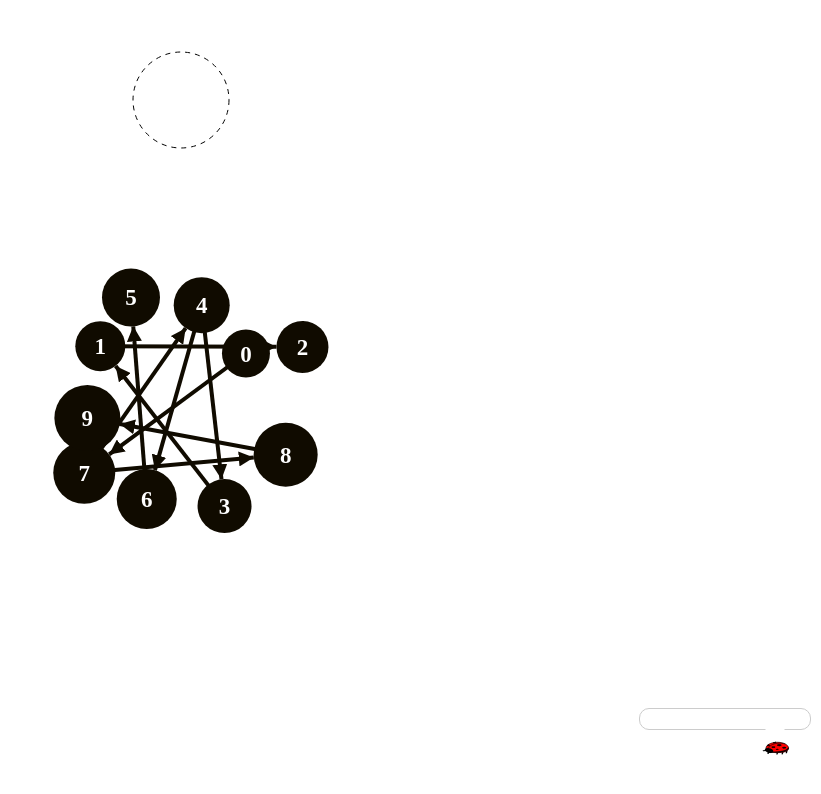
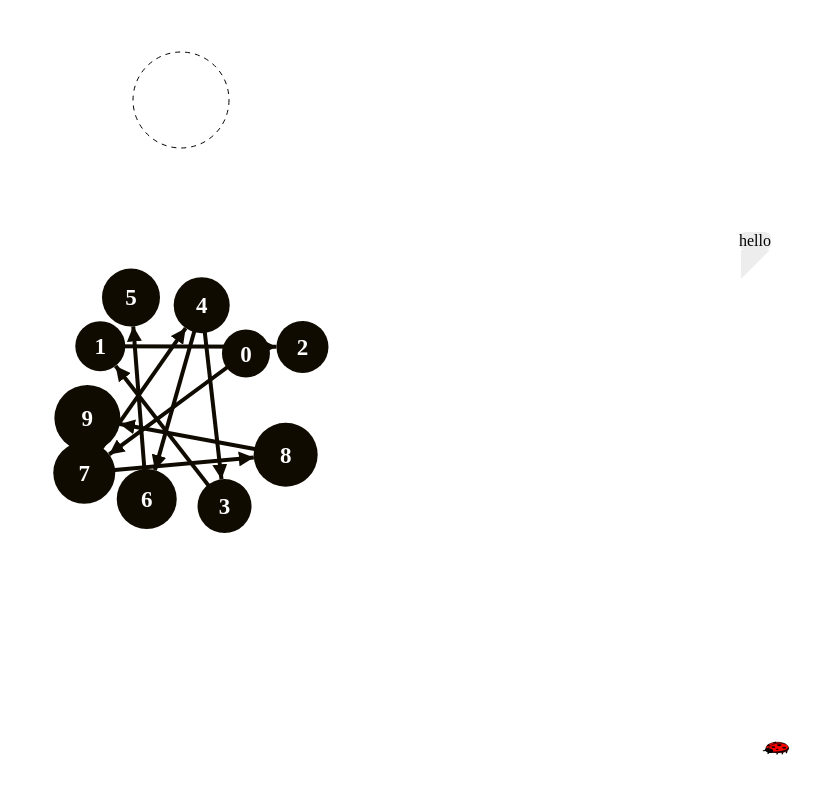
Before and after one commit to samkc-0/red-black-puzzle, a website: page public/index.html in a window 1280 px wide. Shown: the whole page, without its empty margins (459-1280 px from the left). Drawn offline with nearby package versions, Linux system fonts and the light colour scheme.

Commit message:
fix typo

```diff
--- a/public/index.html
+++ b/public/index.html
@@ -9,7 +9,7 @@
 <body>
     <script src="https://d3js.org/d3.v7.min.js"></script>
     <script src="graph.js"></script>
-    <div id="speech-bubble"></div>
+    <div id="speech-bubble" class="speech-bubble">hello</div>
     <img src="PeterM_Ladybug.svg" alt="Ladybug" style="position: absolute; bottom: 10px; right: 10px; width: 50px; height: 50px;">
 </body>
 </html>
--- a/public/styles.css
+++ b/public/styles.css
@@ -13,6 +13,7 @@ body {
   margin: 0;
   width: 100%;
   height: 100%;
+  overflow: hidden;
 }
 
 #app,
@@ -84,27 +85,25 @@ svg {
   fill: silver;
 }
 
-#speech-bubble {
-  position: absolute;
-  bottom: 70px; /* Position above the ladybug */
-  right: 10px;
-  width: 150px;
-  padding: 10px;
-  background: #fff;
-  border-radius: 10px;
-  border: 1px solid #ccc;
-  text-align: center;
-  font-family: sans-serif;
-  font-size: 14px;
-  color: #333;
+.speech-bubble {
+  position: fixed;
+  background: #ededed;
+  border-radius: .4em;
+  bottom: 550px;
+  right: 50px;
 }
 
-#speech-bubble::after {
+.speech-bubble:after {
   content: '';
   position: absolute;
-  bottom: -10px;
-  right: 25px;
-  border-left: 10px solid transparent;
-  border-right: 10px solid transparent;
-  border-top: 10px solid #fff;
+  bottom: 0;
+  left: 50%;
+  width: 0;
+  height: 0;
+  border: 29px solid transparent;
+  border-top-color: #ededed;
+  border-bottom: 0;
+  border-left: 0;
+  margin-left: -14.5px;
+  margin-bottom: -29px;
 }
```
